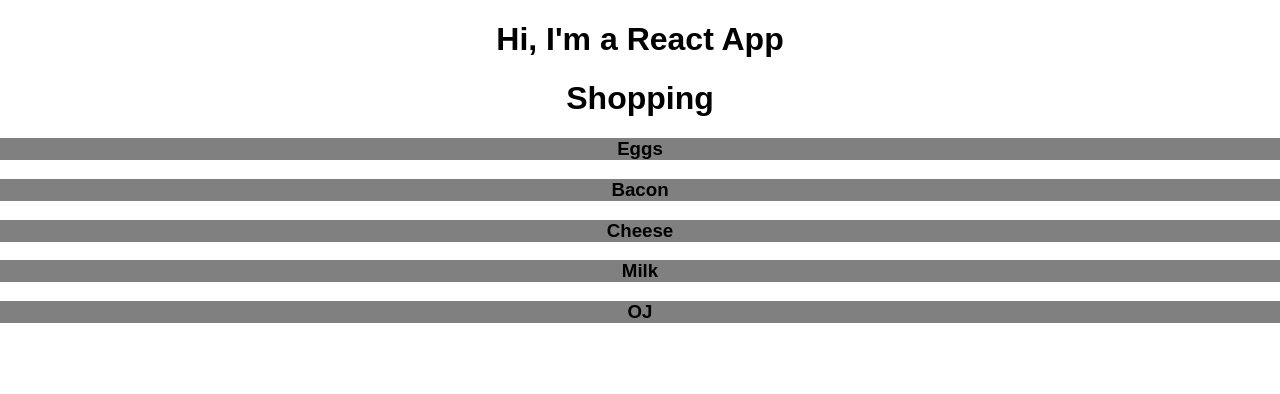
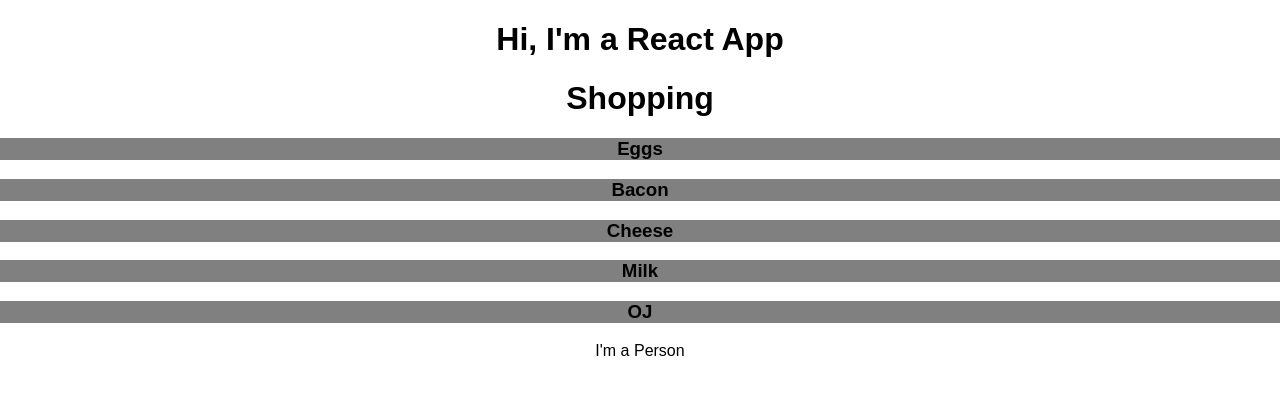
Before and after one commit to smithWEBtek/u-react-max, a React (Create React App) app in the folder 27-create-react-app/react1/: page / in a window 1280 px wide. Shown: the top 394 px of the page. Built offline with nearby package versions, Linux system fonts and the light colour scheme.

Commit message:
Add Person

```diff
--- a/27-create-react-app/react1/src/App.js
+++ b/27-create-react-app/react1/src/App.js
@@ -1,6 +1,7 @@
 import React, { Component } from 'react';
 import './App.css';
 import Task from './Task';
+import Person from './Person/Person';
 
 class App extends Component {
   render() {
@@ -8,6 +9,7 @@
       <div className="App">
         <h1>Hi, I'm a React App</h1>
         <Task title="Shopping" subtasks="Eggs, Bacon, Cheese, Milk, OJ" />
+        <Person />
       </div>
     );
   }
--- /dev/null
+++ b/27-create-react-app/react1/src/Person/Person.js
@@ -0,0 +1,11 @@
+import React, { Component } from 'react'
+
+const person = () => {
+  return (
+  <div>
+    <p>I'm a Person</p>
+  </div>
+  )
+}
+
+export default person;
```
